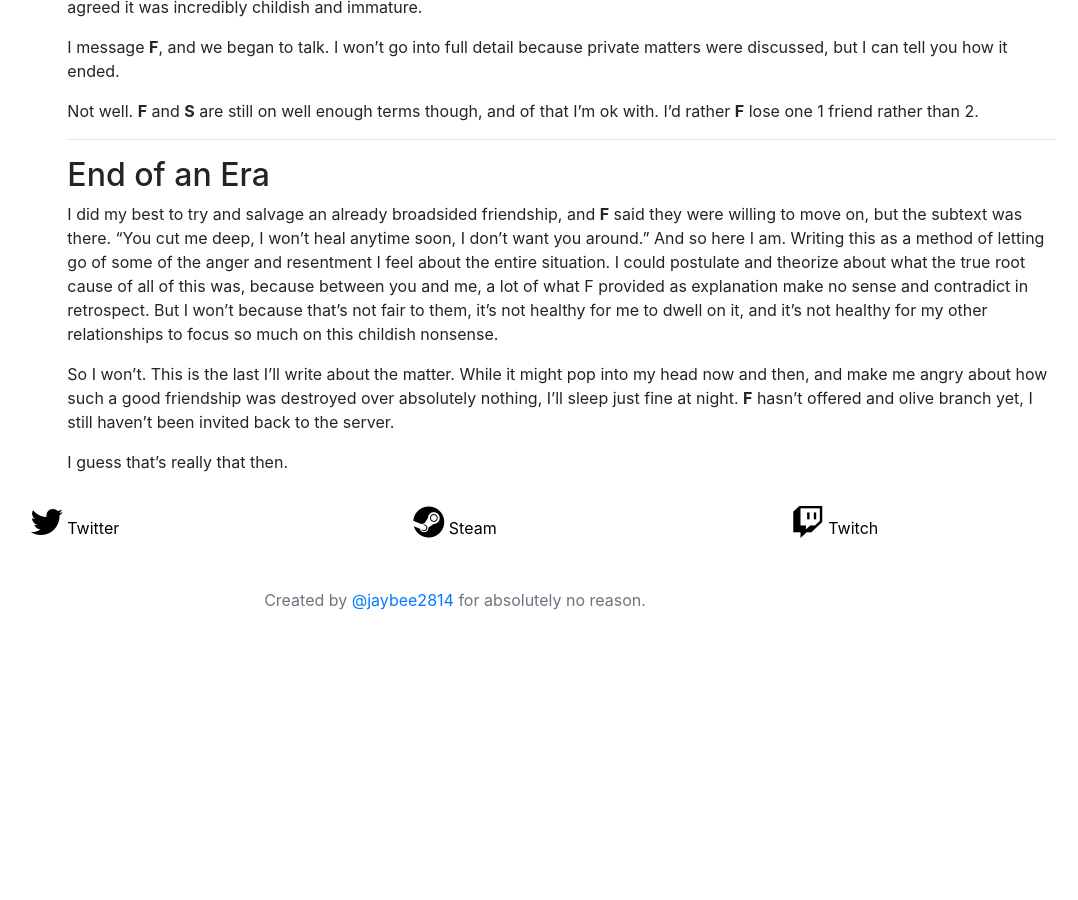
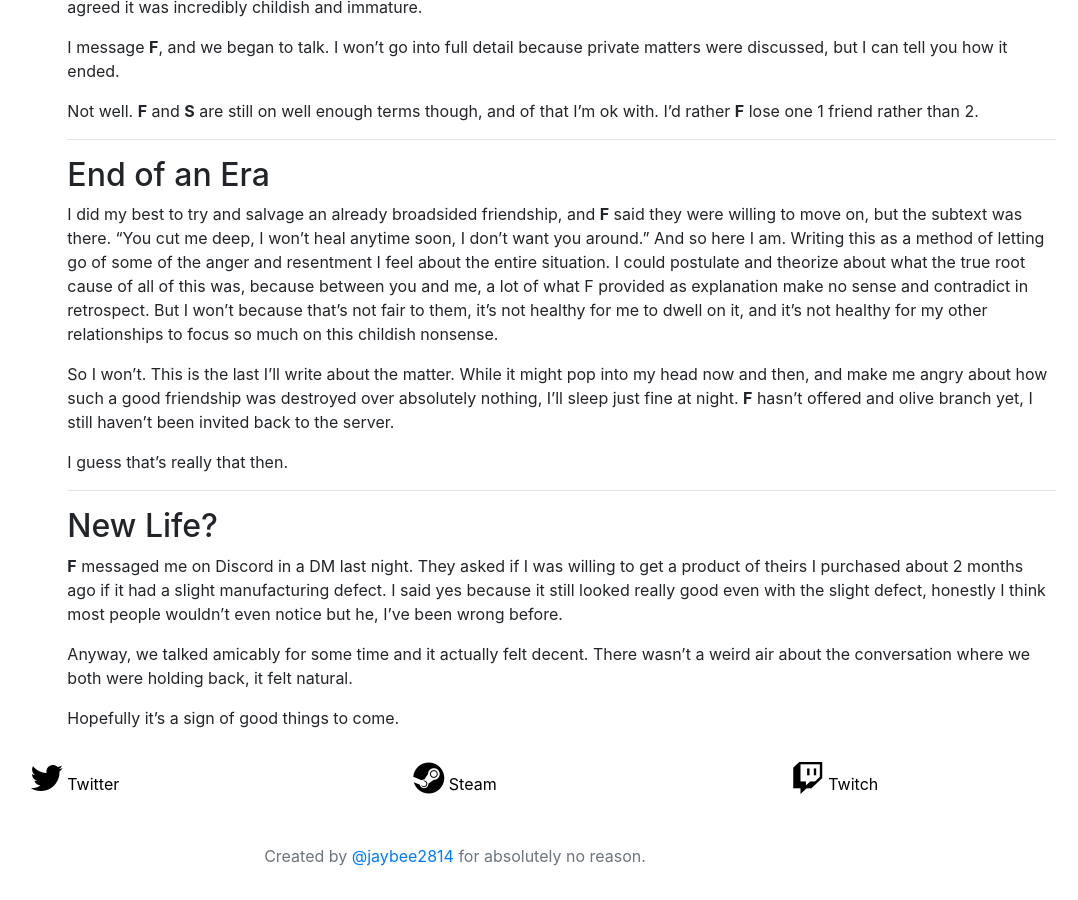
Before and after one commit to JayBee2814/jaybee2814.github.io, a Jekyll site: the page built from _posts/2020-09-17-breakups.md, in a window 1280 px wide and 900 px high, scrolled down 4022 px. Shown: the whole window, without its empty margins (185-1263 px from the left). Built offline with Jekyll 4.4.1, drawn with Linux system fonts in a browser that asks for light colours; nearby versions of some CDN libraries; before the commit the page ends 4666 px from its top, so only the background shows below that; some of the changed text lies outside the part shown.

Commit message:
Add link to jump to addendum in post

```diff
--- a/_layouts/post.html
+++ b/_layouts/post.html
@@ -26,7 +26,7 @@ layout: default
                     <h1 class="display-2">{{ page.title }}</h1>
                     <p class="lead text-muted">Originally Published {{ page.date | date: "%m/%d/%Y" }} - Written by {{ page.author }}</p>
                     {% if page.last-modified %}
-                    <p class="lead text-muted">This page was updated on {{page.last-modified}}</p>
+                    <p class="lead text-muted">This page was updated on {{page.last-modified}} - Jump to update <a href="#addendum">here</a></p>
                     {% else %}
                     {% endif %}
                 </div>
--- a/_posts/2020-09-17-breakups.md
+++ b/_posts/2020-09-17-breakups.md
@@ -116,3 +116,13 @@ I did my best to try and salvage an already broadsided friendship, and **F** sai
 So I won't. This is the last I'll write about the matter. While it might pop into my head now and then, and make me angry about how such a good friendship was destroyed over absolutely nothing, I'll sleep just fine at night. **F** hasn't offered and olive branch yet, I still haven't been invited back to the server.
 
 I guess that's really that then.
+
+--------------------------------------------------------------------------------------------------------------------------------------------------------------------------------------
+<p id="addendum"></p>
+## New Life?
+
+**F** messaged me on Discord in a DM last night. They asked if I was willing to get a product of theirs I purchased about 2 months ago if it had a slight manufacturing defect. I said yes because it still looked really good even with the slight defect, honestly I think most people wouldn't even notice but he, I've been wrong before.
+
+Anyway, we talked amicably for some time and it actually felt decent. There wasn't a weird air about the conversation where we both were holding back, it felt natural.
+
+Hopefully it's a sign of good things to come.
```
